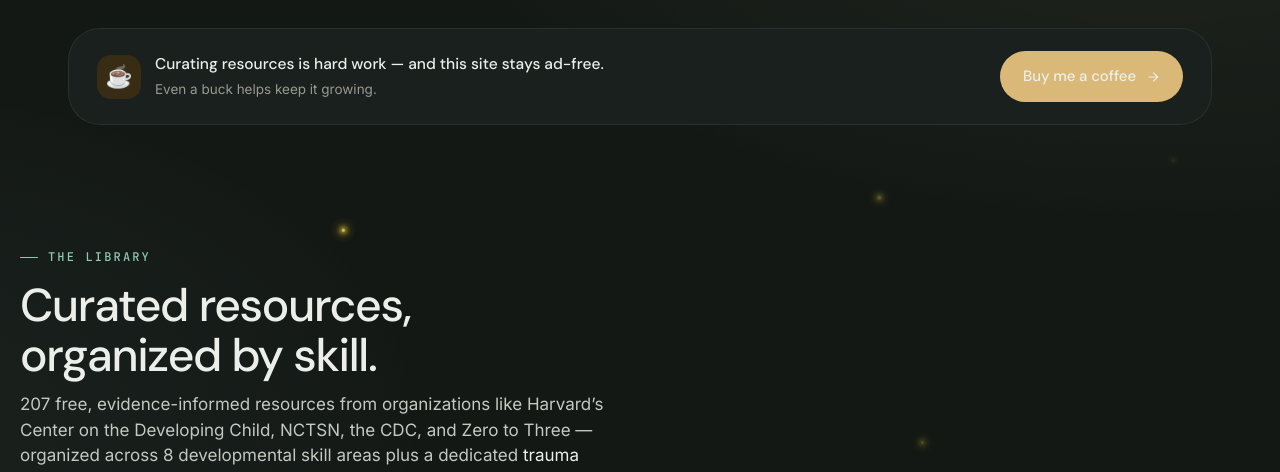
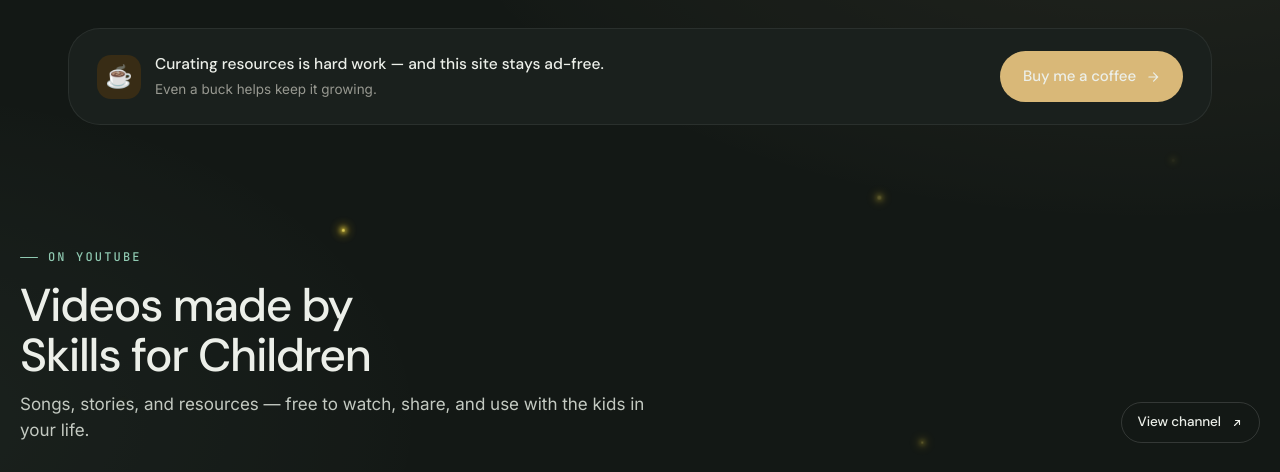
Before and after one commit to joshuafisherkeller/skillsforchildren, a Jekyll site: the page built from index.html, in a window 1280 px wide and 1400 px high, scrolled down 2032 px. Shown: the top 472 px of the window. Built offline with Jekyll 4.4.1, drawn with Linux system fonts in a browser that asks for light colours.

Commit message:
feat: triumphant child image in article + YouTube videos section on homepage
Co-Authored-By: Claude Sonnet 4.6 <noreply@anthropic.com>

```diff
--- a/_layouts/home.html
+++ b/_layouts/home.html
@@ -113,6 +113,59 @@ layout: default
     </a>
   </div>
 </section>
+
+<!-- ============================================================
+     YOUTUBE VIDEOS
+     ============================================================ -->
+<section class="container section" id="videos">
+  <div class="section-head reveal">
+    <div class="section-head-text">
+      <div class="eyebrow">On YouTube</div>
+      <h2 style="margin-top:14px">Videos made by Skills for Children</h2>
+      <p>Songs, stories, and resources — free to watch, share, and use with the kids in your life.</p>
+    </div>
+    <a href="https://www.youtube.com/@SkillsforChildren" target="_blank" rel="noopener" class="btn btn--ghost btn--sm">View channel
+      <svg width="12" height="12" viewBox="0 0 24 24" fill="none" stroke="currentColor" stroke-width="2.2" stroke-linecap="round" class="arrow"><path d="M7 17 17 7M9 7h8v8"/></svg>
+    </a>
+  </div>
+  <div class="videos-grid reveal">
+    <div class="video-embed">
+      <iframe src="https://www.youtube.com/embed/8dPCCZyDASo" title="Skills for Children video" allowfullscreen loading="lazy"></iframe>
+    </div>
+    <div class="video-embed">
+      <iframe src="https://www.youtube.com/embed/fITPTH62DAo" title="Skills for Children video" allowfullscreen loading="lazy"></iframe>
+    </div>
+    <div class="video-embed">
+      <iframe src="https://www.youtube.com/embed/7ih5CRacpOw" title="Skills for Children video" allowfullscreen loading="lazy"></iframe>
+    </div>
+    <div class="video-embed">
+      <iframe src="https://www.youtube.com/embed/obCWdl3VXLs" title="Skills for Children video" allowfullscreen loading="lazy"></iframe>
+    </div>
+  </div>
+</section>
+<style>
+.videos-grid {
+  display: grid;
+  grid-template-columns: repeat(2, 1fr);
+  gap: 24px;
+  margin-top: 40px;
+}
+.video-embed {
+  aspect-ratio: 16/9;
+  border-radius: var(--r-xl, 16px);
+  overflow: hidden;
+  background: var(--paper-2, #1a1714);
+}
+.video-embed iframe {
+  width: 100%;
+  height: 100%;
+  border: none;
+  display: block;
+}
+@media (max-width: 700px) {
+  .videos-grid { grid-template-columns: 1fr; }
+}
+</style>
 
 <!-- ============================================================
      RESOURCES LIBRARY
```
Also changed, not shown: _includes/articles/understanding-childhood-trauma.md (+4 -0 lines), 1 other file.
